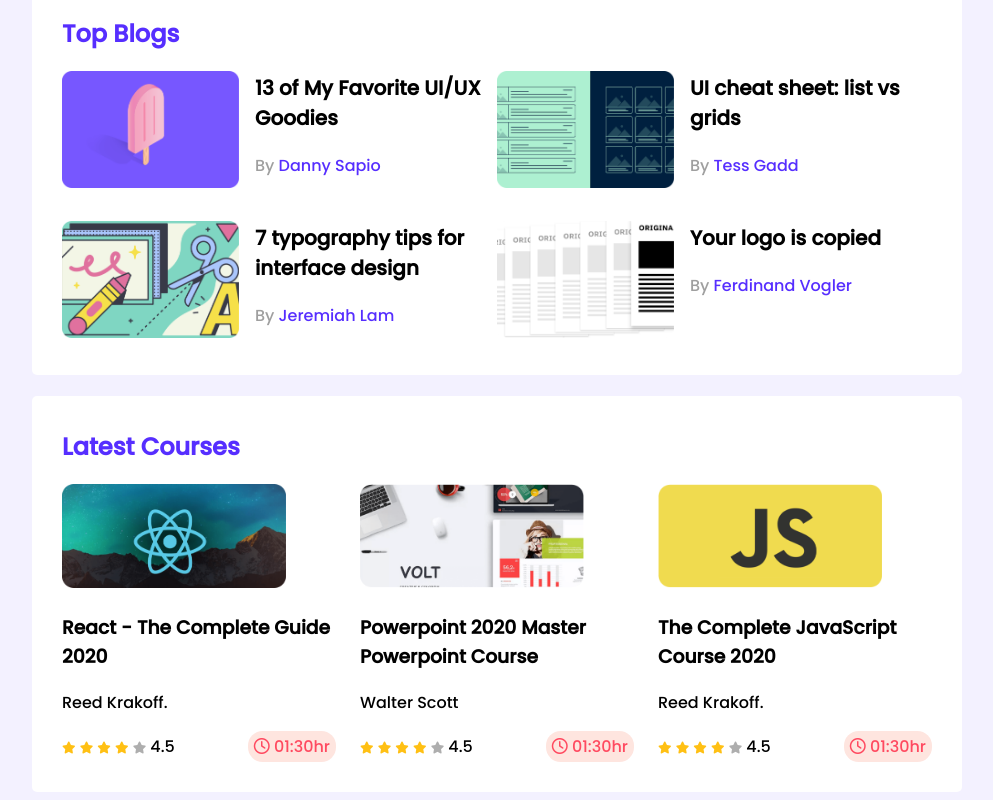
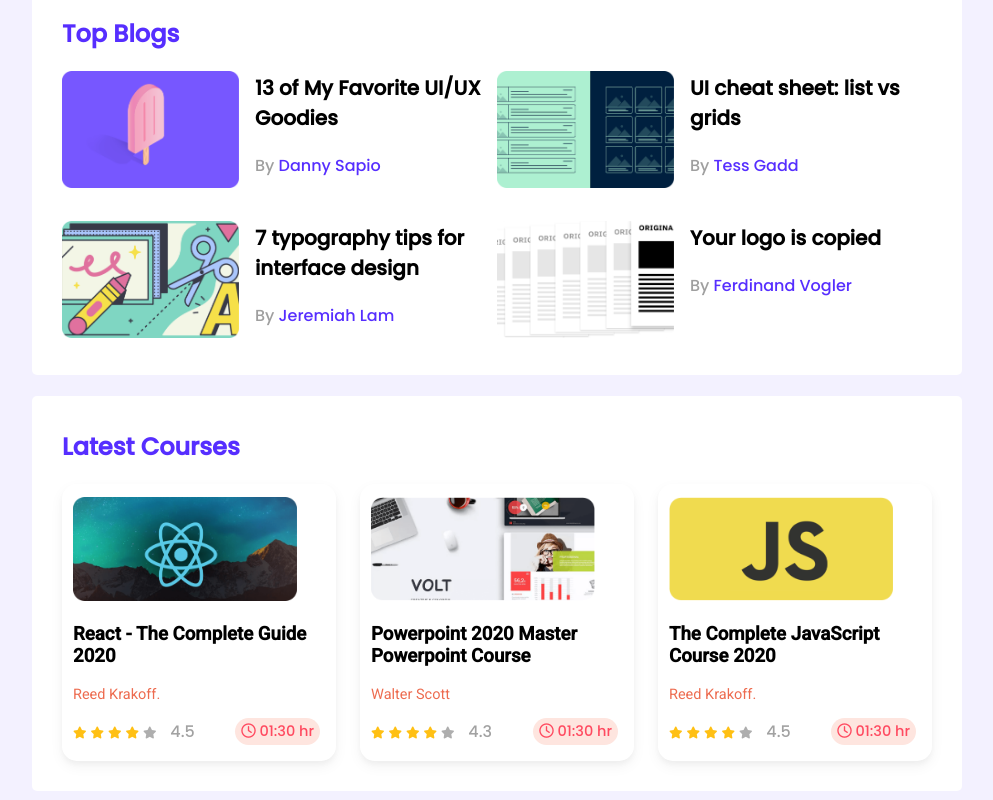
Before and after one commit to radonstark/leader-board-css3, a plain HTML site: page index.html in a window 1280 px wide. Shown: the part 311-1111 px from the top of the page, without its empty margins (143-1136 px from the left). Drawn offline with Linux system fonts and the light colour scheme.

Commit message:
4th commit box shadow & etc added.

```diff
--- a/index.html
+++ b/index.html
@@ -112,11 +112,11 @@
                   <i class="fas fa-star filled"></i>
                   <i class="fas fa-star filled"></i>
                   <i class="fas fa-star empty"></i>
-                  <span>4.5</span>
+                  <span class="rating">4.5</span>
                 </div>
                 <div class="course-duration">
                   <i class="far fa-clock"></i>
-                  01:30hr
+                  01:30 hr
                 </div>
               </div>
             </div>
@@ -137,11 +137,11 @@
                   <i class="fas fa-star filled"></i>
                   <i class="fas fa-star filled"></i>
                   <i class="fas fa-star empty"></i>
-                  <span>4.5</span>
+                  <span class="rating">4.3</span>
                 </div>
                 <div class="course-duration">
                   <i class="far fa-clock"></i>
-                  01:30hr
+                  01:30 hr
                 </div>
               </div>
             </div>
@@ -160,11 +160,11 @@
                   <i class="fas fa-star filled"></i>
                   <i class="fas fa-star filled"></i>
                   <i class="fas fa-star empty"></i>
-                  <span>4.5</span>
+                  <span class="rating">4.5</span>
                 </div>
                 <div class="course-duration">
                   <i class="far fa-clock"></i>
-                  01:30hr
+                  01:30 hr
                 </div>
               </div>
             </div>
--- a/styles/style.css
+++ b/styles/style.css
@@ -1,5 +1,5 @@
 /* fonts */
-@import url("https://fonts.googleapis.com/css2?family=Baloo+2&family=Poppins:wght@500&family=Yeseva+One&display=swap");
+@import url("https://fonts.googleapis.com/css2?family=Open+Sans:wght@600&family=Poppins:wght@500&family=Roboto:wght@400;500&display=swap");
 
 /* common styles */
 body {
@@ -102,9 +102,22 @@
   grid-column-gap: 24px;
 }
 
+.course {
+  font-family: "Roboto", sans-serif;
+  padding: 13px 16px 16px 11px;
+  border-radius: 15px;
+  box-shadow: 0 3.3px 5px 0 rgba(0, 0, 0, 0.03),
+    0 5.34229px 13.3557px 0 rgba(0, 0, 0, 0.05);
+}
+
 .course .course-banner img {
   width: 224px;
   height: 104px;
+}
+
+.course-author {
+  color: #ed6b4f;
+  font-size: 14.5px;
 }
 
 .course-info {
@@ -125,11 +138,19 @@
   color: #aeaeae;
 }
 
+.rating {
+  color: #a2a2a2;
+  margin-left: 10px;
+  font-family: "Poppins", sans-serif;
+}
+
 .course-duration {
   background-color: #fee5df;
   color: #ff4a60;
   border-radius: 14.6913px;
   padding: 3px 6px;
+  font-family: "Poppins", sans-serif;
+  font-size: 14.5px;
 }
 
 /* Media Queries */
```
